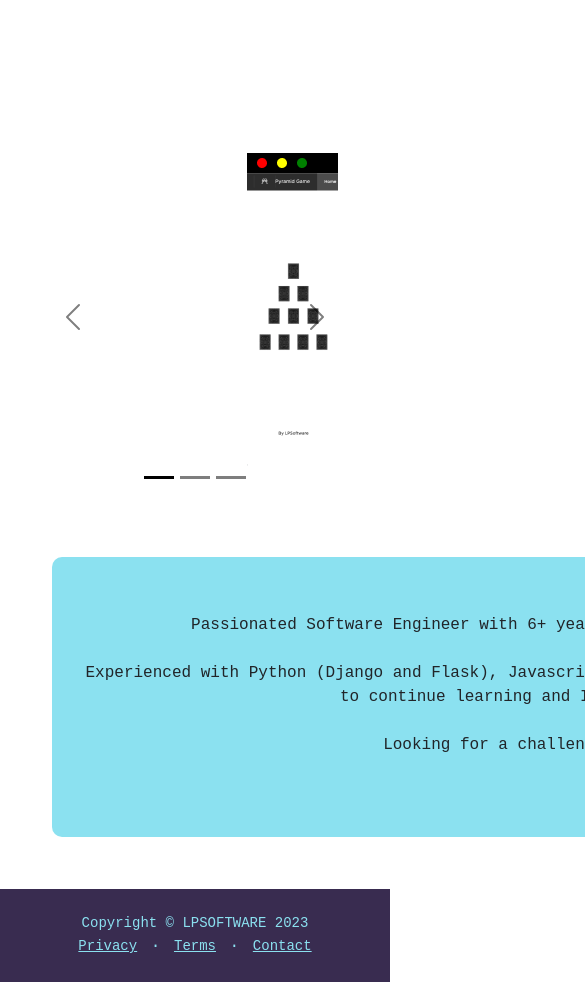
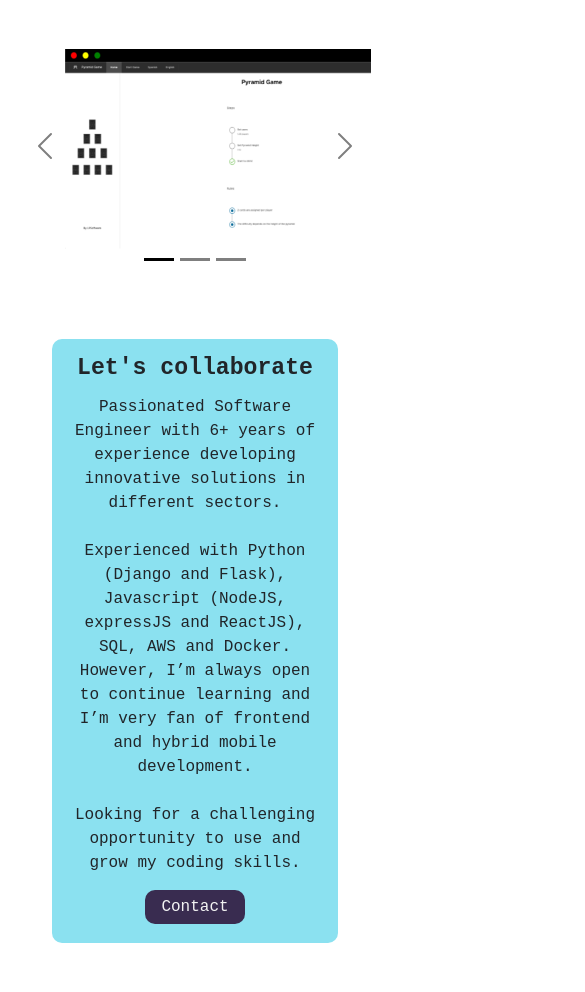
Before and after one commit to Lintu33/3-entrega-Silvana-Aguilera, a website: page pages/Projects.html in a window 390 px wide. Shown: the part 107-1099 px from the top of the page, 585 px wide, since content can reach past the window. Drawn offline with nearby package versions, Linux system fonts and the light colour scheme.

Commit message:
variables aplicadas a projects también responsive

```diff
--- a/pages/Projects.html
+++ b/pages/Projects.html
@@ -101,7 +101,7 @@
             <div class="trabajemos">
                 <div class="contacto">
                     <div>
-                        <h3>Trabajemos juntos</h3>
+                        <h3>Let's collaborate</h3>
                         <p class="trabajemosjuntos">Passionated Software Engineer with 6+ years of experience developing
                             innovative solutions in different sectors.</p>
                         <p class="trabajemosjuntos">Experienced with Python (Django and Flask), Javascript (NodeJS,
--- a/scss/_queries.scss
+++ b/scss/_queries.scss
@@ -26,7 +26,7 @@
             }
         }
     }
-    .pag1 {
+    .pag1{
         .saludoydibujo{
             margin-bottom: map-get($medidas, queries-margin);
             .cajasaludo{
@@ -62,15 +62,15 @@
                 padding: map-get($medidas, queries-padding-cualidades);
                 width: map-get($medidas, queries-ancho);
                 height: map-get($medidas, queries-altocualidades);
+                .cualidades:nth-child(3){
+                    margin-bottom: map-get($medidas, margen-arriba);
+                }
                 img{
                 padding: 13px;
                 }
-                }
-                .cualidades:nth-child(3){
-                    margin-bottom: map-get($medidas, margen-arriba);
-                }
             }
         }
+    }
         /* FIN PAG 1 "HOME"*/
         /*INICIO PAG 2 "ABOUT ME"*/
     .container{
@@ -115,10 +115,35 @@
                     font-size: map-get($tamanios, h4);
                 }
             }
-
+        }
+        /*FIN PAG 2 "ABOUT ME"*/
+        /*INICIO PAG 4 "PROJECTS"*/
+        .row{
+            .col-9{
+                width: 85%;
+                padding: map-get($medidas, sin-padding);
+                .carousel-inner{
+                    padding-top: map-get($medidas, margen-arriba);
+                    height: 290px;
+                    .carousel-control-next,
+                    .carousel-control-prev{
+                    margin-top: map-get($medidas, padding-parrafo1);
+                    }
+                    img{
+                        padding-left:46px;
+                        width: 384px;
+                        height: 200px;
+                    }
+                    .carousel-caption{
+                        margin-bottom: 185px;
+                    }
+                }
+            }
         }
 
-            /*PAG 5 "CONTACT"*/
+        /*FIN PAG 4 "PROJECTS"*/
+
+        /*PAG 5 "CONTACT"*/
     .grid{
         grid-template-rows: 16% 42% 42%;
         grid-template-columns: 1fr;
--- a/scss/paginas/_aboutme.scss
+++ b/scss/paginas/_aboutme.scss
@@ -1,6 +1,6 @@
 /*seccion info. desarrollador*/
 .container{
-    padding: 0px;
+    padding: map-get($medidas,sin-padding);
     .contactame{
         width: map-get($medidas,ancho);
         height: map-get($medidas,alto);
@@ -8,15 +8,16 @@
         margin-top:map-get($medidas,margen-arriba);
         background-image: url("../img/fondo\ main.png");
         @extend.background;
-        padding: 24px 260px 24px 24px;
+        padding: map-get($medidas,padding-parrafo3) 280px map-get($medidas,padding-parrafo3) map-get($medidas,padding-parrafo3);
         border-radius:map-get($medidas,esquinas);
         box-shadow:map-get($medidas,sombra);
         .parrafocontactame{
             padding-top: map-get($medidas,padding-parrafo3);
             padding-bottom: map-get($medidas,padding-parrafo3);
+            font-size: map-get($tamanios,h4);
         }
         div a {
-            width: 100%;
+            width: map-get($medidas, ancho-completo);
             border-radius: map-get($medidas,esquinas);
             background-color: map-get($colores, primario);
             color: map-get($colores, texto1);
@@ -44,7 +45,7 @@
         margin: map-get($medidas,sin-padding) ;
         height: auto;
         padding: map-get($medidas,padding-parrafo2);
-        background-color: #8BE1F0;
+        background-color: map-get($colores, fondocajas);
         border-radius: map-get($medidas,esquinas);
         box-shadow: map-get($medidas,sombra);
         .redessociales{
--- a/scss/paginas/_projects.scss
+++ b/scss/paginas/_projects.scss
@@ -6,7 +6,6 @@
         .carousel-control-next,
         .carousel-control-prev{
         margin-top: 160px;
-        height: 320px;
         }
         img{
             padding-left: 195px;
@@ -19,11 +18,8 @@
 .trabajemos{
     margin: map-get($medidas,margen-arriba);
     .contacto{
-        text-align: center;
-        align-items: center;
-        justify-content: space-evenly;
-        width: 1344px;
-        height: 280px;
+        @include centrar(flex,center,space-evenly);
+        height: auto;
         padding: map-get($medidas,padding-parrafo2);
         background-color: map-get($colores, fondocajas);
         @extend.background;
@@ -31,14 +27,17 @@
         .trabajemosjuntos{
             padding: 4px;
         }
-        .botoncontact a{
-            margin: 8px;
-            width: 100%;
-            border-radius: map-get($medidas,esquinas);
-            background-color: map-get($colores, primario);
-            color: map-get($colores, texto1);
-            text-decoration: none;
-            padding: map-get($medidas,padding-parrafo1) map-get($medidas,padding-parrafo2);
+        .botoncontact{
+            margin: map-get($medidas,padding-parrafo1);
+            a{
+                margin: map-get($medidas, padding-parrafo1);
+                width: map-get($medidas, ancho-completo);
+                border-radius: map-get($medidas,esquinas);
+                background-color: map-get($colores, primario);
+                color: map-get($colores, texto1);
+                text-decoration: none;
+                padding: map-get($medidas,padding-parrafo1) map-get($medidas,padding-parrafo2);
+            }
         }
         .botoncontact a:hover {
             background-color: map-get($colores, texto1);
```
Also changed, not shown: css/style.css, 1 other file.
